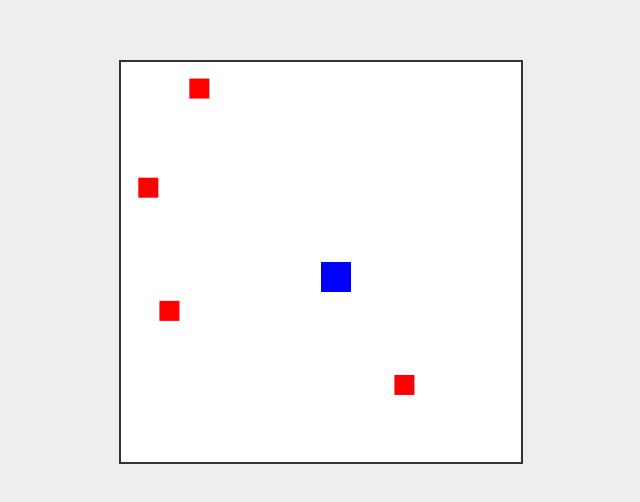
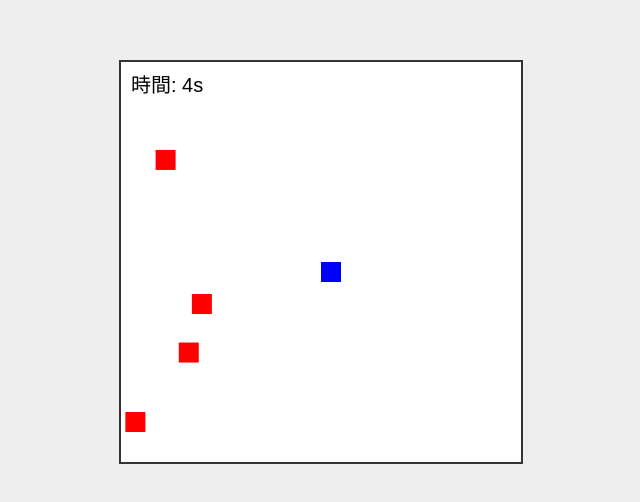
Before and after one commit to Yu1to1248/Oikake, a plain HTML site: page index.html in a window 1280 px wide. Shown: the part 138-640 px from the top of the page, without its empty margins (319-959 px from the left). Drawn offline with Linux system fonts and the light colour scheme.

Commit message:
Update index.html

```diff
--- a/index.html
+++ b/index.html
@@ -3,7 +3,7 @@
 <head>
 <meta charset="UTF-8" />
 <meta name="viewport" content="width=device-width, initial-scale=1" />
-<title>滑らかに動く逃げゲー</title>
+<title>逃げゲー（敵増殖・タイマー付き）</title>
 <style>
   body {
     margin: 0;
@@ -18,7 +18,8 @@
   canvas {
     background: white;
     border: 2px solid #333;
-    touch-action: none; /* タッチ操作のブラウザ標準動作抑制 */
+    touch-action: none;
+    display: block;
   }
 </style>
 </head>
@@ -30,40 +31,44 @@
   const canvas = document.getElementById('game');
   const ctx = canvas.getContext('2d');
 
+  // プレイヤーサイズを20に変更
   const player = {
     x: 200,
     y: 200,
-    size: 30,
+    size: 20,  // ←ここを30から20に変更
     speed: 5,
     vx: 0,
     vy: 0,
   };
 
-  // 敵は3〜5体、少し小さめのサイズ
-  const enemyCount = 4;
-  const enemies = [];
+  let enemies = [];
+  const initialEnemyCount = 4;
 
-  for (let i = 0; i < enemyCount; i++) {
-    enemies.push({
-      x: Math.random() * (canvas.width - 20),
-      y: Math.random() * (canvas.height - 20),
+  function createEnemy(x, y) {
+    return {
+      x: x,
+      y: y,
       size: 20,
       vx: (Math.random() < 0.5 ? 1 : -1) * (1 + Math.random() * 1.5),
       vy: (Math.random() < 0.5 ? 1 : -1) * (1 + Math.random() * 1.5),
-    });
+      bounceCount: 0,
+    };
+  }
+
+  for (let i = 0; i < initialEnemyCount; i++) {
+    enemies.push(createEnemy(
+      Math.random() * (canvas.width - 20),
+      Math.random() * (canvas.height - 20)
+    ));
   }
 
   let gameOver = false;
-
-  // プレイヤーの移動方向フラグ（押されている方向）
-  const input = { up: false, down: false, left: false, right: false };
-
-  // タッチ・マウス位置で押している方向を決める用の座標
   let pointerX = null;
   let pointerY = null;
   let pointerActive = false;
+  let startTime = null;
+  let elapsedSeconds = 0;
 
-  // 指定の方向ベクトルを得る（正規化）
   function getDirectionVector() {
     if (!pointerActive) return { x: 0, y: 0 };
     const dx = pointerX - player.x - player.size / 2;
@@ -81,32 +86,52 @@
     player.x += player.vx;
     player.y += player.vy;
 
-    // 画面内に制限
     player.x = Math.min(Math.max(player.x, 0), canvas.width - player.size);
     player.y = Math.min(Math.max(player.y, 0), canvas.height - player.size);
   }
 
   function updateEnemies() {
+    let newEnemies = [];
     for (const e of enemies) {
       e.x += e.vx;
       e.y += e.vy;
 
-      // 壁で反射
+      let bounced = false;
       if (e.x < 0) {
         e.x = 0;
         e.vx = -e.vx;
+        bounced = true;
       } else if (e.x + e.size > canvas.width) {
         e.x = canvas.width - e.size;
         e.vx = -e.vx;
+        bounced = true;
       }
       if (e.y < 0) {
         e.y = 0;
         e.vy = -e.vy;
+        bounced = true;
       } else if (e.y + e.size > canvas.height) {
         e.y = canvas.height - e.size;
         e.vy = -e.vy;
+        bounced = true;
+      }
+
+      if (bounced) {
+        e.bounceCount++;
+        if (e.bounceCount >= 10) {
+          e.bounceCount = 0;
+          for (let i = 0; i < 2; i++) {
+            const offsetX = (Math.random() - 0.5) * 20;
+            const offsetY = (Math.random() - 0.5) * 20;
+            newEnemies.push(createEnemy(
+              Math.min(Math.max(e.x + offsetX, 0), canvas.width - 20),
+              Math.min(Math.max(e.y + offsetY, 0), canvas.height - 20)
+            ));
+          }
+        }
       }
     }
+    enemies = enemies.concat(newEnemies);
   }
 
   function checkCollision(a, b) {
@@ -123,16 +148,20 @@
     ctx.fillRect(obj.x, obj.y, obj.size, obj.size);
   }
 
+  function drawTimer() {
+    ctx.fillStyle = 'black';
+    ctx.font = '20px sans-serif';
+    ctx.textAlign = 'left';
+    ctx.fillText(`時間: ${elapsedSeconds}s`, 10, 30);
+  }
+
   function draw() {
     ctx.clearRect(0, 0, canvas.width, canvas.height);
-
-    // 敵を描画
     for (const e of enemies) {
       drawRect(e, 'red');
     }
-
-    // プレイヤー描画
     drawRect(player, 'blue');
+    drawTimer();
 
     if (gameOver) {
       ctx.fillStyle = 'rgba(0,0,0,0.7)';
@@ -144,39 +173,39 @@
     }
   }
 
-  function gameLoop() {
+  function gameLoop(timestamp) {
+    if (!startTime) startTime = timestamp;
+    elapsedSeconds = Math.floor((timestamp - startTime) / 1000);
+
     if (!gameOver) {
       updatePlayer();
       updateEnemies();
 
-      // 敵とプレイヤーの衝突チェック
       for (const e of enemies) {
         if (checkCollision(player, e)) {
           gameOver = true;
           break;
         }
       }
+    }
 
-      draw();
+    draw();
+
+    if (!gameOver) {
       requestAnimationFrame(gameLoop);
     }
   }
 
-  // タッチ / マウス操作
-
-  // 押している座標をセット
   function pointerDown(x, y) {
     pointerX = x;
     pointerY = y;
     pointerActive = true;
   }
-  // 指を離すと停止
   function pointerUp() {
     pointerActive = false;
     pointerX = null;
     pointerY = null;
   }
-  // 動かしたら座標更新
   function pointerMove(x, y) {
     if (pointerActive) {
       pointerX = x;
@@ -184,43 +213,36 @@
     }
   }
 
-  // マウス対応
-  canvas.addEventListener('mousedown', (e) => {
-    pointerDown(e.offsetX, e.offsetY);
-  });
-  canvas.addEventListener('mouseup', (e) => {
-    pointerUp();
-  });
-  canvas.addEventListener('mouseleave', (e) => {
-    pointerUp();
-  });
-  canvas.addEventListener('mousemove', (e) => {
-    pointerMove(e.offsetX, e.offsetY);
-  });
+  canvas.addEventListener('mousedown', e => pointerDown(e.offsetX, e.offsetY));
+  canvas.addEventListener('mouseup', e => pointerUp());
+  canvas.addEventListener('mouseleave', e => pointerUp());
+  canvas.addEventListener('mousemove', e => pointerMove(e.offsetX, e.offsetY));
 
-  // タッチ対応
-  canvas.addEventListener('touchstart', (e) => {
+  canvas.addEventListener('touchstart', e => {
     e.preventDefault();
     const rect = canvas.getBoundingClientRect();
     const touch = e.touches[0];
     pointerDown(touch.clientX - rect.left, touch.clientY - rect.top);
   }, { passive: false });
-  canvas.addEventListener('touchend', (e) => {
+
+  canvas.addEventListener('touchend', e => {
     e.preventDefault();
     pointerUp();
   }, { passive: false });
-  canvas.addEventListener('touchcancel', (e) => {
+
+  canvas.addEventListener('touchcancel', e => {
     e.preventDefault();
     pointerUp();
   }, { passive: false });
-  canvas.addEventListener('touchmove', (e) => {
+
+  canvas.addEventListener('touchmove', e => {
     e.preventDefault();
     const rect = canvas.getBoundingClientRect();
     const touch = e.touches[0];
     pointerMove(touch.clientX - rect.left, touch.clientY - rect.top);
   }, { passive: false });
 
-  gameLoop();
+  requestAnimationFrame(gameLoop);
 </script>
 
 </body>
```
